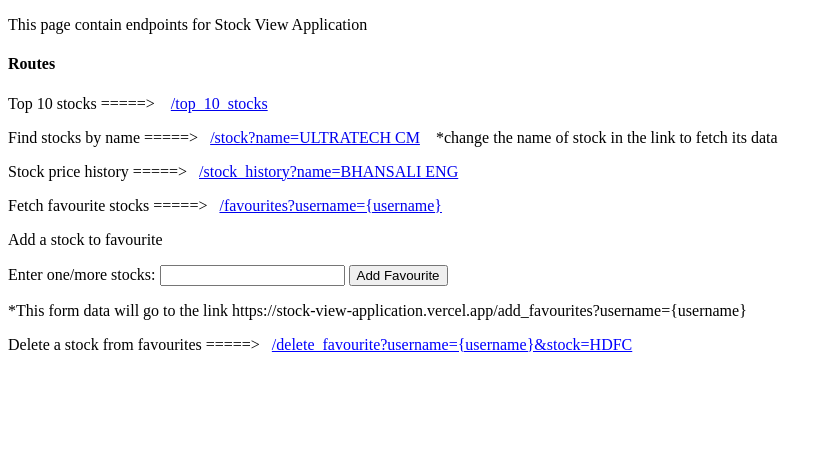
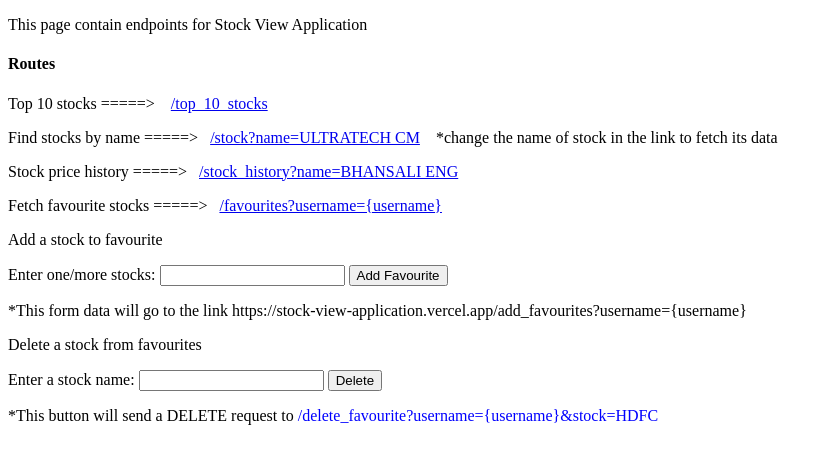
Before and after one commit to shrey265/stock_view_application, a website: page forLoggedUser.html in a window 1280 px wide. Shown: the whole page, without its empty margins (0-832 px from the left). Drawn offline with Linux system fonts and the light colour scheme.

Commit message:
html modified

```diff
--- a/forLoggedUser.html
+++ b/forLoggedUser.html
@@ -27,16 +27,24 @@
             <p>*This form data will go to the link https://stock-view-application.vercel.app/add_favourites?username={username}</p>
         </form>
 
-        <p>Delete a stock from favourites  =====>&nbsp;&nbsp;&nbsp;<a onclick=deleteFav() style="color: blue; text-decoration: underline;cursor: pointer;">/delete_favourite?username={username}&stock=HDFC</a></p>
+        <p>Delete a stock from favourites</p>
+        <form id="DeleteFavouriteForm">
+            <label for="stock">Enter a stock name:</label>
+            <input type="text" id="stock" name="delete this stock" required>
+            <button type="button" onclick=deleteFav()>Delete</button>
+            <p>*This button will send a DELETE request to  <a style="color: blue;">/delete_favourite?username={username}&stock=HDFC</a></p>
+        </form>
         <script>
 
             function deleteFav(){
+                var stock = document.getElementById("stock").value;
                 var xhr = new XMLHttpRequest();
-                xhr.open('DELETE','/delete_favourite?username={username}&stock=HDFC',true);
+                xhr.open('DELETE','/delete_favourite?username={username}&stock='+stock,true);
                 xhr.onreadystatechange = function() {
                 if (xhr.readyState == 4) {
                     if (xhr.status >= 200 && xhr.status < 300) {
                         alert('DELETE request successful');
+                        window.location.href="/";
                     } else {
                         alert('DELETE request failed with status:', xhr.status);
                     }
```
